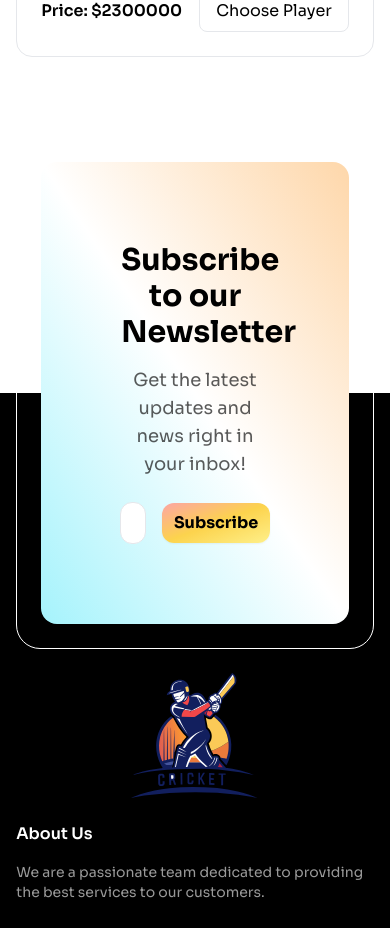
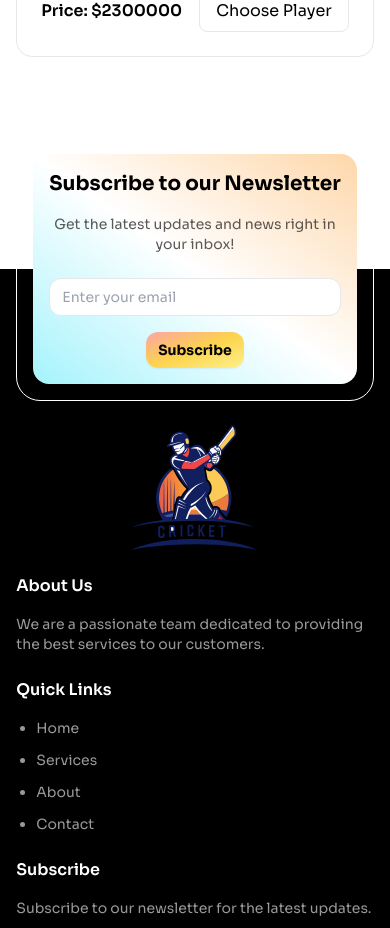
Before and after one commit to RaisulKayesRaka/Dream-11, a React (Vite) app: page / in a window 390 px wide. Shown: the part 9140-10068 px from the top of the page. Built offline with nearby package versions, Linux system fonts and the light colour scheme.

Commit message:
Make 'Newsletter' section responsive

```diff
--- a/src/Newsletter.jsx
+++ b/src/Newsletter.jsx
@@ -5,13 +5,13 @@ export default function Newsletter() {
             <div className="bg-white row-span-1"></div>
             <div className="bg-black row-span-1"></div>
         </section>
-        <section className="max-w-[1320px] mx-auto w-11/12 border border-white rounded-3xl p-6">
-        <div className="bg-gradient-to-tr from-cyan-200 via-white to-orange-200 rounded-2xl text-center p-20">
-            <h2 className="text-3xl font-bold mb-4">Subscribe to our Newsletter</h2>
-            <p className="text-lg text-[#131313B2] mb-6">Get the latest updates and news right in your inbox!</p>
-            <form action="" className="flex items-center justify-center gap-4">
-                <input className="max-w-sm w-full border rounded-xl px-3 py-2 md:px-4 md:py-3 lg:px-5 lg:py-4" type="email" placeholder="Enter your email" />
-                <button className="bg-gradient-to-br from-red-300 via-amber-300 to-yellow-200 shadow-sm text-black rounded-xl px-3 py-2 md:px-4 md:py-3 lg:px-5 lg:py-4 font-bold transition-transform active:scale-95" type="submit">Subscribe</button>
+        <section className="max-w-[1320px] mx-auto w-11/12 border border-white rounded-3xl p-4 md:p-5 lg:p-6">
+        <div className="bg-gradient-to-tr from-cyan-200 via-white to-orange-200 rounded-2xl text-center p-4 sm:p-8 md:p-16 lg:p-20">
+            <h2 className="text-xl md:text-2xl lg:text-3xl font-bold mb-4">Subscribe to our Newsletter</h2>
+            <p className="text-sm sm:text-base md:text-lg text-[#131313B2] mb-6">Get the latest updates and news right in your inbox!</p>
+            <form action="" className="flex items-center justify-center flex-wrap gap-4">
+                <input className="max-w-sm w-full border rounded-xl px-3 py-2 md:px-4 md:py-3 lg:px-5 lg:py-4 text-sm sm:text-base" type="email" placeholder="Enter your email" />
+                <button className="bg-gradient-to-br from-red-300 via-amber-300 to-yellow-200 shadow-sm text-black rounded-xl px-3 py-2 md:px-4 md:py-3 lg:px-5 lg:py-4 font-bold transition-transform active:scale-95 text-sm sm:text-base" type="submit">Subscribe</button>
             </form>
         </div>
         </section>
```
